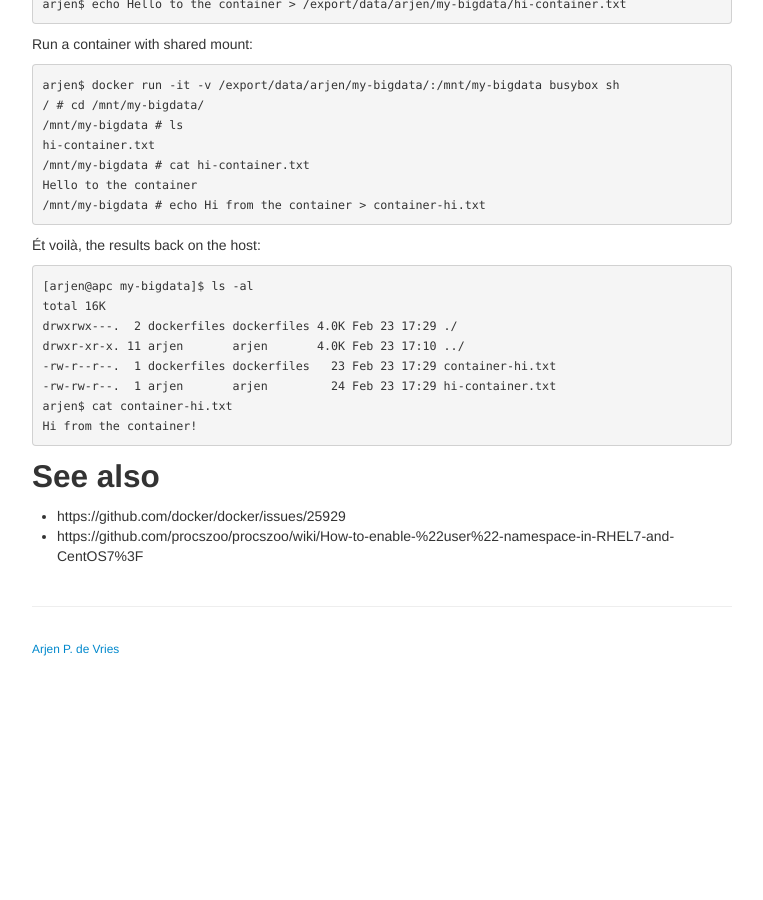
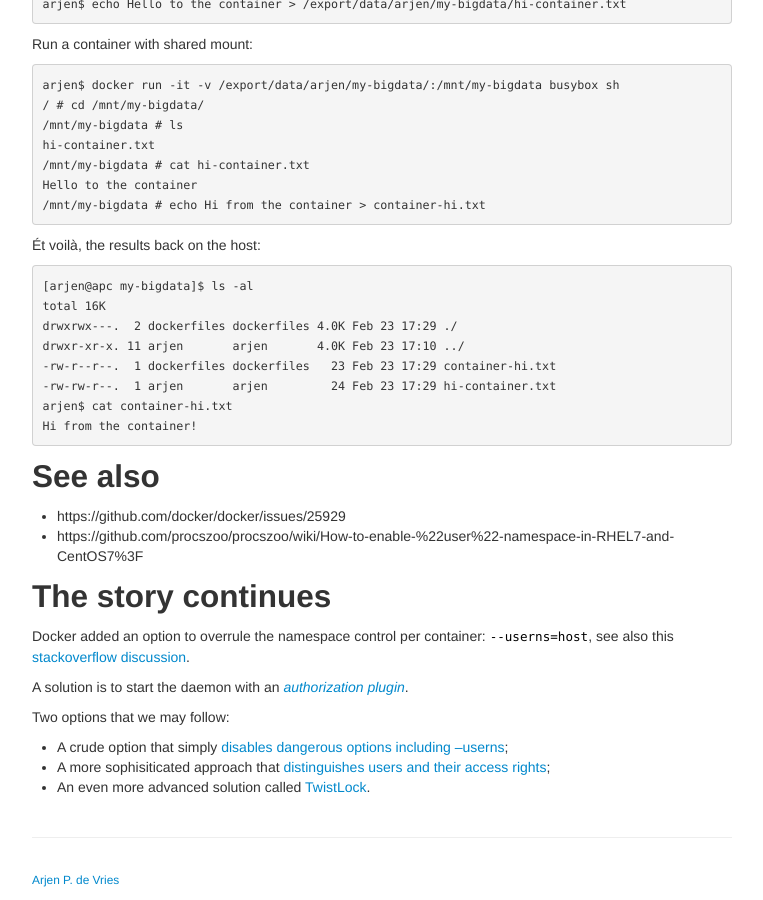
Before and after one commit to Thelukepet/course, a Jekyll site: the page built from background/docker-user-namespaces.md, in a window 1280 px wide and 900 px high, scrolled down 1733 px. Shown: the whole window, without its empty margins (258-1021 px from the left). Built offline with Jekyll 4.4.1, drawn with Linux system fonts in a browser that asks for light colours; before the commit the page ends 2402 px from its top, so only the background shows below that.

Commit message:
Extended with _authorization plugin_ info.

```diff
--- a/background/docker-user-namespaces.md
+++ b/background/docker-user-namespaces.md
@@ -118,3 +118,16 @@ Hi from the container!
 
 + https://github.com/docker/docker/issues/25929
 + https://github.com/procszoo/procszoo/wiki/How-to-enable-%22user%22-namespace-in-RHEL7-and-CentOS7%3F
+
+## The story continues
+
+Docker added an option to overrule the namespace control per container: `--userns=host`,
+see also this [stackoverflow discussion](https://stackoverflow.com/questions/40468739/disable-certain-docker-run-options).
+
+A solution is to start the daemon with an [_authorization plugin_](https://docs.docker.com/engine/extend/plugins_authorization/).
+
+Two options that we may follow:
+
++ A crude option that simply [disables dangerous options including --userns](https://github.com/ad-freiburg/docker-no-trivial-root);
++ A more sophisiticated approach that [distinguishes users and their access rights](https://sergeyyakubov.github.io/hpc/docker/2017/03/13/docker-noroot.html);
++ An even more advanced solution called [TwistLock](https://github.com/twistlock/authz).
```
